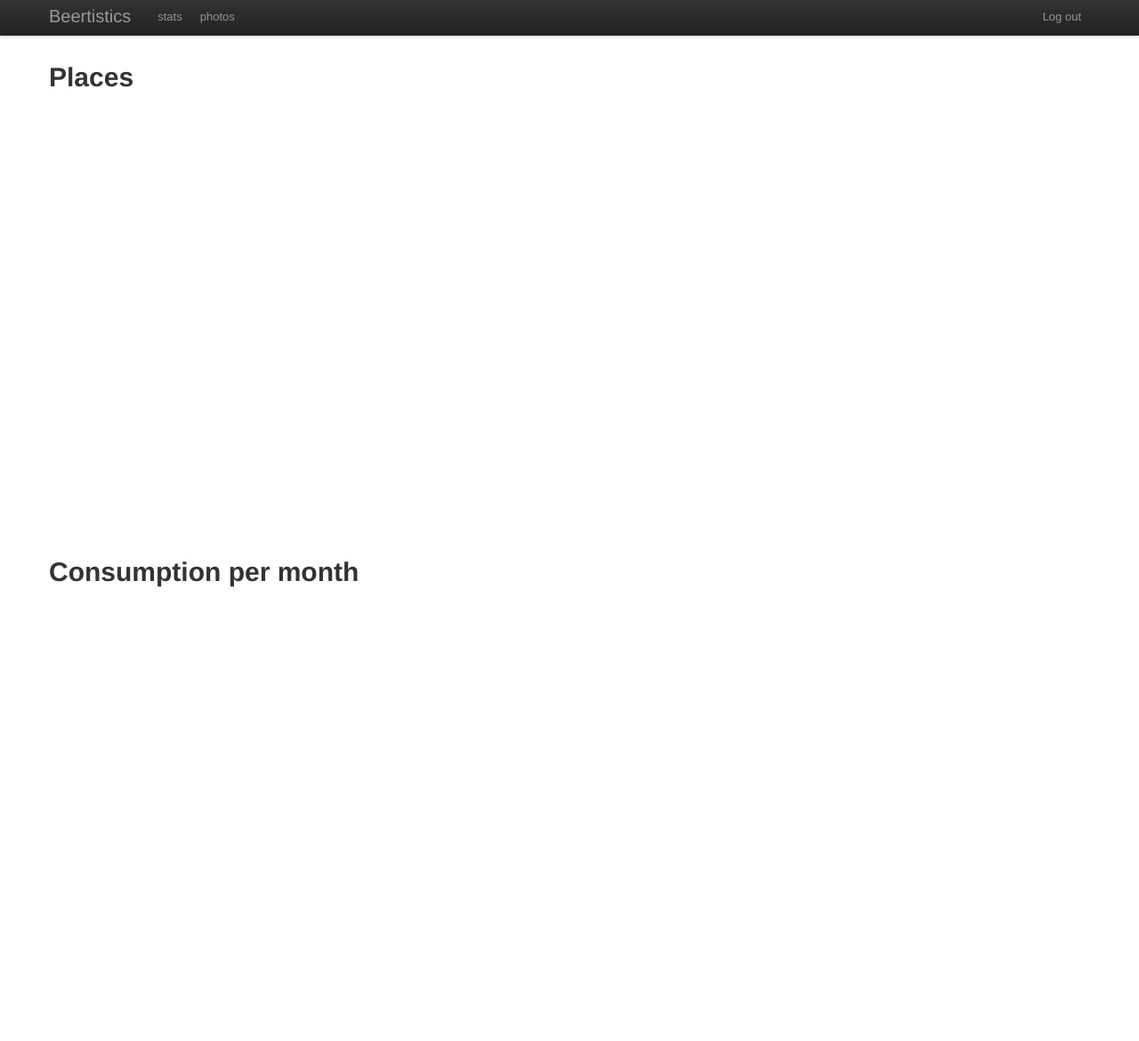
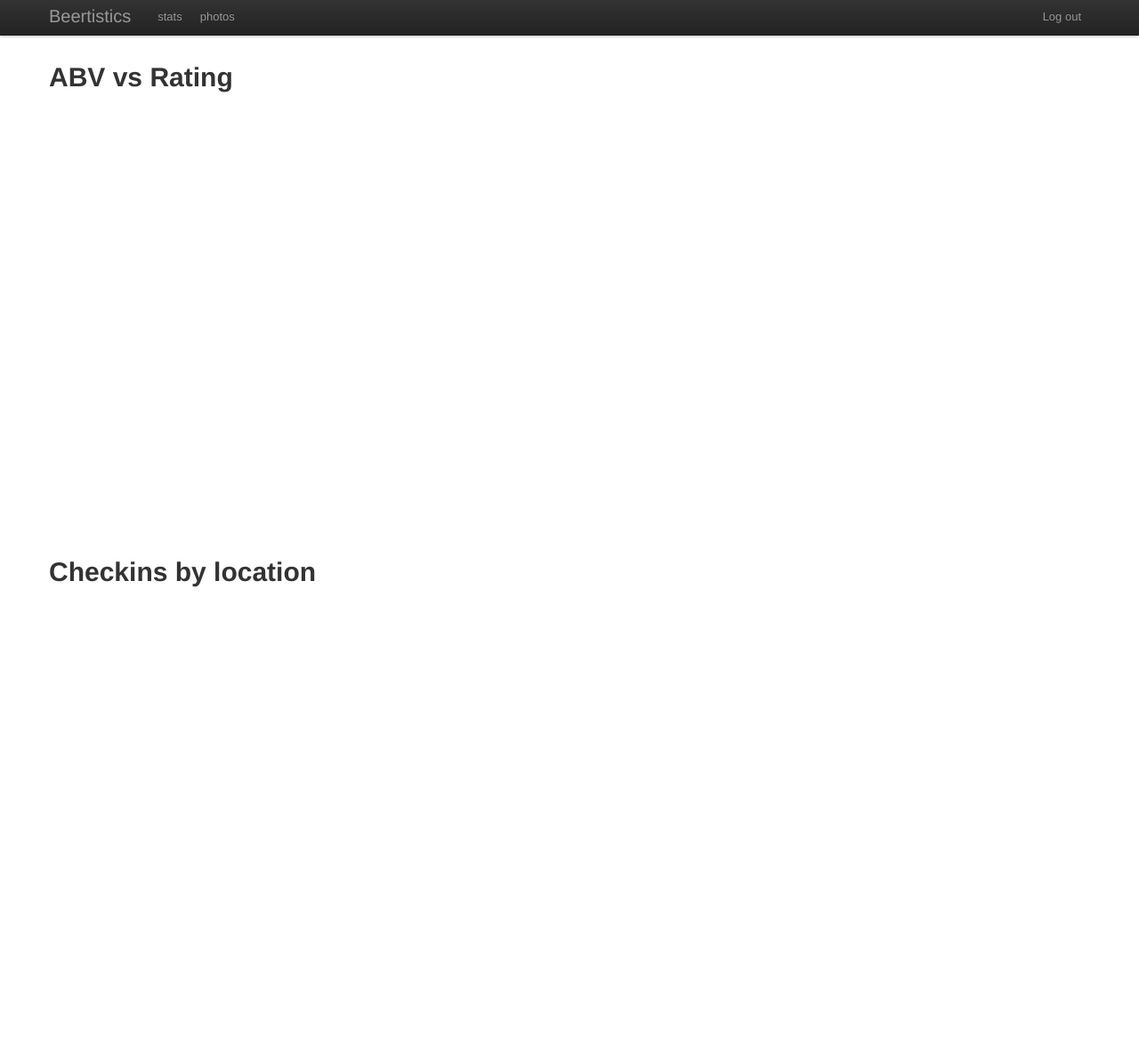
Before and after one commit to kvalle/beertistics, a Flask app: template beertistics/templates/index.html in a window 1280 px wide. Shown: the top 1170 px of the page at 89% size. Run offline with Flask 2, Linux system fonts and the light colour scheme; the template is opened without the code that fills it, so the values that code supplies are empty; some libraries are stand-ins or nearby versions.

Commit message:
abv vs rating chart

```diff
--- a/beertistics/templates/index.html
+++ b/beertistics/templates/index.html
@@ -13,15 +13,14 @@
 {% block content %}
   <p><em id="basic-stats-message"></em></p>
 
-  <h1>Places</h1>
-  <div style="" id="places">
-    <svg></svg>
-  </div>
+  <h1>ABV vs Rating</h1>
+  <div id="abv-vs-rating"><svg></svg></div>
+
+  <h1>Checkins by location</h1>
+  <div id="places"><svg></svg></div>
 
   <h1>Consumption per month</h1>
-  <div style="" id="consumption-per-month">
-    <svg></svg>
-  </div>
+  <div id="consumption-per-month"><svg></svg></div>
 {% endblock %}
 
 {% block script %}
@@ -30,6 +29,35 @@
 
         $.getJSON("/json/basic", function(data) {
             $("#basic-stats-message").text(basic_stats_message(data));
+        });
+
+        $.getJSON("/json/abv-vs-rating", function(data) {
+          var chart;
+          nv.addGraph(function() {
+            chart = nv.models.scatterChart()
+                          .showDistX(true)
+                          .showDistY(true)
+                          //.height(500)
+                          .x(function(d) { return d.abv })
+                          .y(function(d) { return d.rating })
+                          .useVoronoi(true)
+                          .showLegend(false)
+                          .color(d3.scale.category10().range());
+
+            chart.xAxis.tickFormat(d3.format('.02f'))
+            chart.yAxis.tickFormat(d3.format('.02f'))
+
+            d3.select('#abv-vs-rating svg')
+                .datum(data)
+              .transition().duration(500)
+                .call(chart);
+
+            nv.utils.windowResize(chart.update);
+
+            chart.dispatch.on('stateChange', function(e) { nv.log('New State:', JSON.stringify(e)); });
+
+            return chart;
+          });
         });
 
         $.getJSON("/json/places", function(data) {
--- a/beertistics/views/general.py
+++ b/beertistics/views/general.py
@@ -25,6 +25,12 @@ def stats_photos():
     json = dumps(stats.photos(), indent=4)
     return flask.Response(json, 200, {'content-type': 'text/plain'})
 
+@app.route('/json/abv-vs-rating')
+@auth.requires_auth
+def abv_vs_rating():
+    json = dumps(stats.abv_vs_rating(), indent=4)
+    return flask.Response(json, 200, {'content-type': 'text/plain'})
+
 @app.route('/json/places')
 @auth.requires_auth
 def places():
```
Also changed, not shown: beertistics/stats.py (+10 -0 lines).
